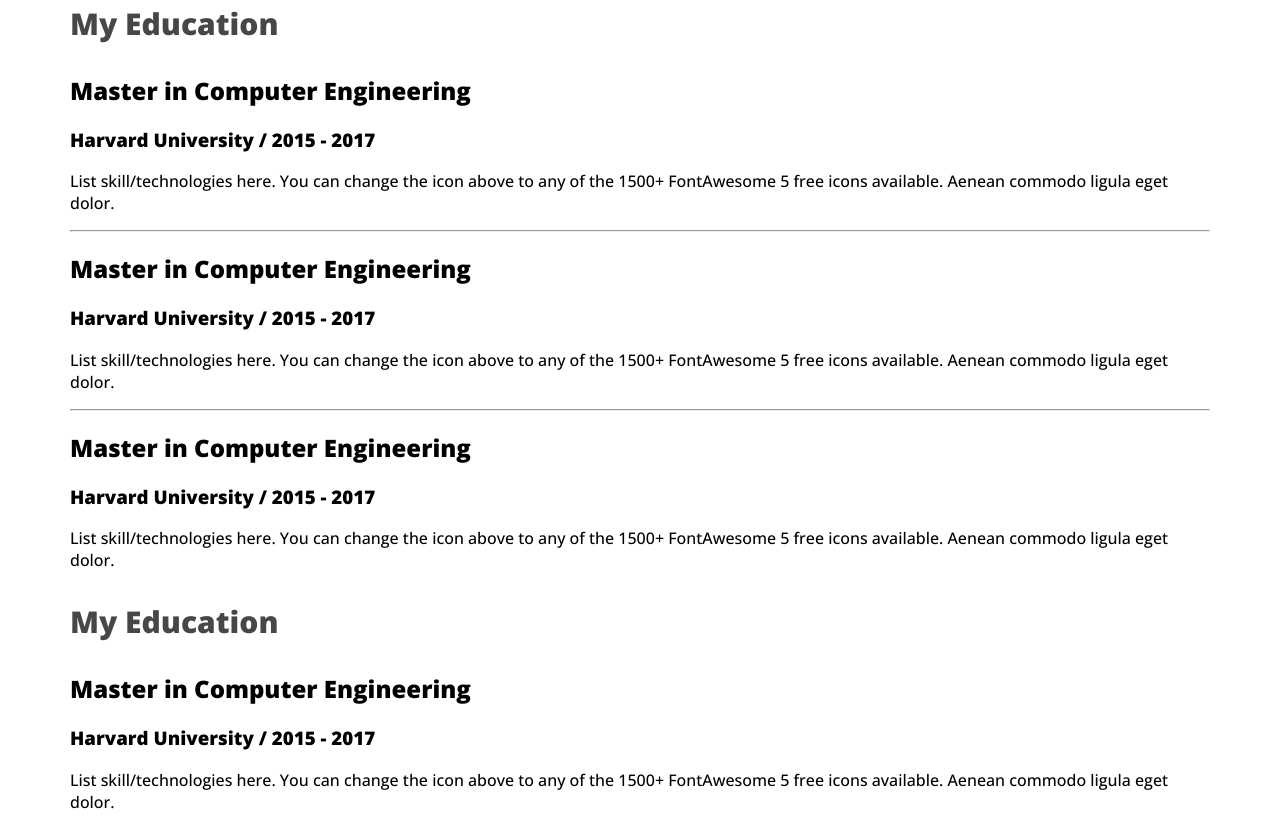
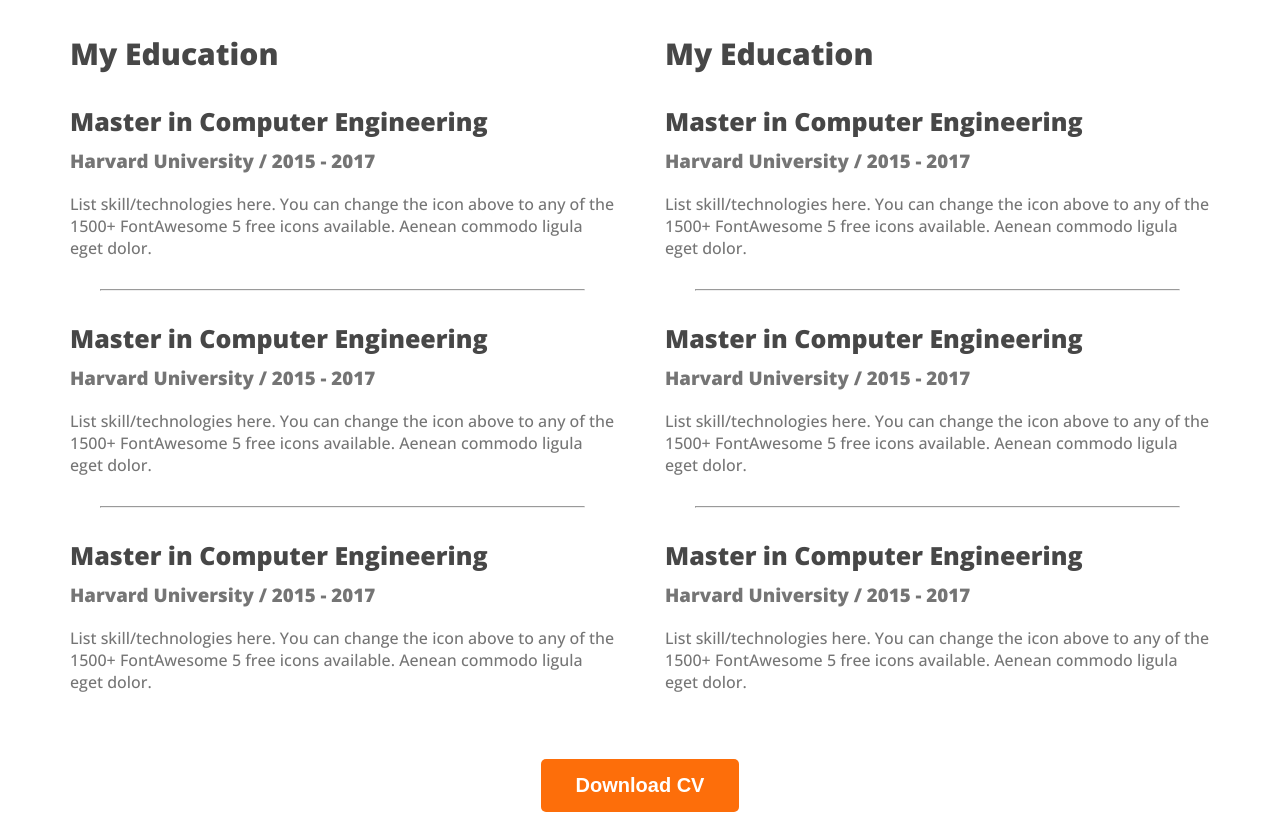
Before and after one commit to masum5shah/webdeveloper-portfolio, a plain HTML site: page index.html in a window 1280 px wide. Shown: the part 2368-3184 px from the top of the page. Drawn offline with nearby package versions, Linux system fonts and the light colour scheme.

Commit message:
added  resume content

```diff
--- a/index.html
+++ b/index.html
@@ -110,6 +110,7 @@
     <h3 class="resume-item-institute">Harvard University / 2015 - 2017</h3>
     <p class="resume-item-description">List skill/technologies here. You can change the icon above
         to any of the 1500+ FontAwesome 5 free icons available. Aenean commodo ligula eget dolor.</p>
+        </div>
 </div>
 <div class="resume-coloum">
     <h3 class="resume-coloum-title">My Education</h3>
@@ -132,6 +133,9 @@
 </div>
     </div>
 </div>
+<div class="download-cv">
+    <button class="btn-primary">Download CV</button>
+</div>
 </section>
     </main>
     <footer>
--- a/styles/portfolio.css
+++ b/styles/portfolio.css
@@ -137,3 +137,28 @@ box-shadow: 0px 6px 50px 0px rgba(0, 0, 0, 0.06);
 font-size: 30px;
 font-weight: 700;
 }
+.resume-container{
+    display: flex;
+    gap: 50px;
+}
+.resume-item-institute{
+    margin-bottom: 20px;
+    margin-top: 0px;
+}
+.resume-item-institute, .resume-item-description{
+   color:#757575;
+}
+.download-cv{
+    text-align: center;
+    margin-top: 50px;
+}
+.resume-item-title{
+    color:#474747;
+font-size: 25px;
+font-weight: 700;
+margin-bottom: 10px;
+
+}
+.resume-container hr{
+    margin: 30px;
+}
```
